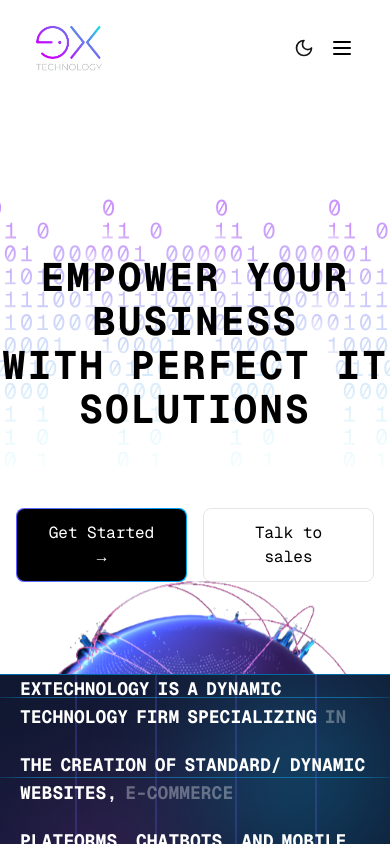
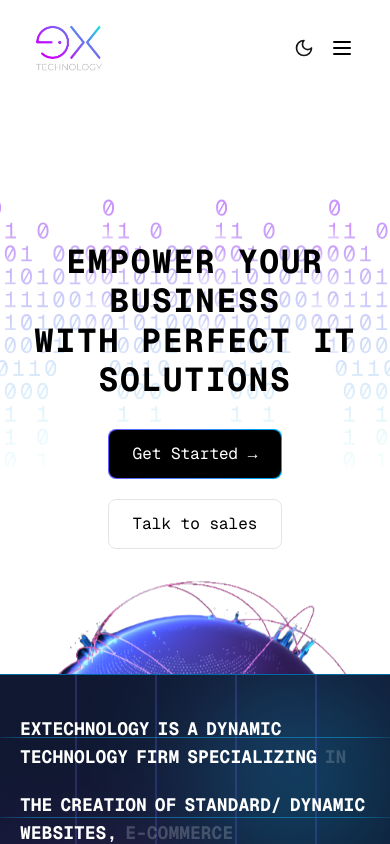
Before and after one commit to extechnology/extechnology, a React (Vite) app: page / in a window 390 px wide. Shown: the top 844 px of the page. Built offline with nearby package versions, Linux system fonts and the light colour scheme.

Commit message:
updated components

```diff
--- a/src/components/Home/AnimatedCard.tsx
+++ b/src/components/Home/AnimatedCard.tsx
@@ -35,13 +35,13 @@ const AnimatedCard = () => {
   };
 
   return (
-    <div className=" bg-[var(--bg-color)] text-[var(--text-color)] pt-40 pb-20">
+    <div className=" bg-[var(--bg-color)] text-[var(--text-color)] md:pt-40 pt-12 pb-20">
       <div className="max-w-7xl mx-auto px-4">
         <div className=" justify-between items-center">
-          <h1 className=" text-4xl md:text-5xl font-semibold">
+          <h1 className=" text-4xl md:text-5xl text-center md:text-start font-semibold">
             We Provide
           </h1>
-          <div className="flex justify-end gap-4">
+          <div className="hidden md:flex justify-end gap-4">
             <button
               onClick={handlePrev}
               title="Previous"
--- a/src/components/Home/GridIntro.tsx
+++ b/src/components/Home/GridIntro.tsx
@@ -46,7 +46,7 @@ export default function GridIntro() {
 
         {/* Animated Text Section */}
         <div
-          className="relative z-10  text-white  font-bold text-lg md:text-2xl lg:text-4xl  text-left space-y-5"
+          className="relative z-10  text-white py-10  font-bold text-lg md:text-2xl lg:text-4xl  text-left space-y-5"
         >
           {lines.map((line, idx) => (
             <p key={idx} >
--- a/src/components/Home/Hero.tsx
+++ b/src/components/Home/Hero.tsx
@@ -73,20 +73,20 @@ const Hero = () => {
           className="relative z-20 text-center top-11"
           style={{ scale: textScale, rotate: textRotate }}
         >
-          <h1 className="text-4xl md:text-6xl font-bold tracking-wider m-0">
+          <h1 className="text-3xl md:text-6xl font-bold tracking-wider m-0">
             EMPOWER YOUR BUSINESS
           </h1>
-          <h1 className="text-4xl md:text-6xl font-bold tracking-wider m-0">
+          <h1 className="text-3xl md:text-6xl font-bold tracking-wider m-0">
             WITH PERFECT IT
           </h1>
-          <h1 className="text-4xl md:text-6xl font-bold tracking-wider m-0">
+          <h1 className="text-3xl md:text-6xl font-bold tracking-wider m-0">
             SOLUTIONS
           </h1>
         </motion.div>
 
         {/* Buttons — moved outside so they don’t rotate */}
-        <div className="relative z-20 top-32 flex justify-center items-center gap-4">
-          <motion.div style={{ x: leftBtnX }}>
+        <div className="relative z-20 md:top-32 top-20 space-y-5 md:space-y-0 md:flex justify-center items-center gap-4">
+          <motion.div style={{ x: leftBtnX }} className="flex justify-center">
             <div className="p-[1px] rounded-md bg-gradient-to-r from-indigo-500 to-sky-500 hover:from-pink-500 hover:via-purple-500 hover:to-indigo-500 transition-all duration-300 inline-block">
               <button className="bg-black text-white px-6 py-3 rounded-md hover:rounded-full transition-all duration-300">
                 Get Started →
@@ -94,7 +94,7 @@ const Hero = () => {
             </div>
           </motion.div>
 
-          <motion.div style={{ x: rightBtnX }}>
+          <motion.div style={{ x: rightBtnX }} className="flex justify-center">
             <button className="px-6 py-3 border rounded-md hover:bg-white hover:text-black transition">
               Talk to sales
             </button>
--- a/src/components/Home/PotentialGrid.tsx
+++ b/src/components/Home/PotentialGrid.tsx
@@ -45,7 +45,7 @@ const PotentialGrid = () => {
         )}
 
         {/* Foreground Content */}
-        <div className="relative z-20 text-center">
+        <div className="relative z-20 py-10 text-center">
           <div>
             <h1 className="text-xl md:text-7xl font-bold leading-snug m-0">
               Unlock The Full Potential of
@@ -54,7 +54,7 @@ const PotentialGrid = () => {
               Your Project With Our <br /> Company
             </h1>
           </div>
-          <div className="absolute right-0 -bottom-90 overflow-visible ">
+          <div className="absolute hidden md:flex right-0 -bottom-90 overflow-visible ">
             <img
               src="2.svg"
               alt=""
--- a/src/components/Home/TransformBusiness.tsx
+++ b/src/components/Home/TransformBusiness.tsx
@@ -14,7 +14,7 @@ const TransformBusiness = () => {
         onMouseMove={handleMouseMove}
         onMouseEnter={() => setHovering(true)}
         onMouseLeave={() => setHovering(false)}
-        className="relative content-center items-center border border-sky-600   min-h-screen px-4  bg-[var(--secondary-bg-color)] text-[var(--secondary-text-color)]"
+        className="relative content-center items-center border border-sky-600  md:min-h-screen px-4  bg-[var(--secondary-bg-color)] text-[var(--secondary-text-color)]"
       >
         {/* Base background at 30% opacity */}
         <div
@@ -45,16 +45,16 @@ const TransformBusiness = () => {
         )}
 
         {/* Foreground Content */}
-        <div className="relative z-20 text-center">
+        <div className="relative z-20 text-center py-5">
           <div>
-            <h1 className="text-4xl md:text-7xl font-bold leading-snug tracking-wider m-0">
+            <h1 className="text-2xl md:text-7xl font-bold leading-snug tracking-wider m-0">
               Transform Your Business
             </h1>
-            <h1 className="text-4xl md:text-7xl font-bold leading-snug tracking-wider m-0">
+            <h1 className="text-2xl md:text-7xl font-bold leading-snug tracking-wider m-0">
               With Our Services
             </h1>
           </div>
-          <div className="absolute flex z-21 left-0 top-35">
+          <div className="absolute hidden md:flex z-21 left-0 top-35">
             <img
               src="/1 (2).svg"
               alt=""
--- a/src/components/Home/UnlockPotential.tsx
+++ b/src/components/Home/UnlockPotential.tsx
@@ -38,7 +38,7 @@ const UnlockPotential: React.FC = () => {
       <div className="relative">
         <PotentialGrid />
       </div>
-      <section className="relative z-5 flex items-center justify-center px-4 md:px-16 pt-40 pb-20 bg-[var(--bg-color)] text-[var(--text-color)] overflow-hidden">
+      <section className="relative z-5 flex items-center justify-center px-4 md:px-16 pt-16 md:pt-40 pb-20 bg-[var(--bg-color)] text-[var(--text-color)] overflow-hidden">
         {/* Background Layer with Gradient */}
         <div className="absolute  inset-0 z-0 overflow-hidden">
           {/* Main gradient background */}
--- a/src/components/Home/WhyChooseUs.tsx
+++ b/src/components/Home/WhyChooseUs.tsx
@@ -42,7 +42,7 @@ const WhyChooseUs = () => {
         onMouseMove={handleMouseMove}
         onMouseEnter={() => setHovering(true)}
         onMouseLeave={() => setHovering(false)}
-        className="relative z-1 flex items-center  justify-center h-[150%] min-h-[300px]    bg-[var(--secondary-bg-color)] text-[var(--secondary-text-color)]  overflow-hidden"
+        className="relative z-1 flex items-center  justify-center h-[150%] md:min-h-[300px] min-h-[150px]   bg-[var(--secondary-bg-color)] text-[var(--secondary-text-color)]  overflow-hidden"
       >
         <div
           className="absolute inset-0 z-0 border border-sky-500"
@@ -73,15 +73,15 @@ const WhyChooseUs = () => {
 
         {/* Foreground Content */}
         <div className="relative z-20 text-center  ">
-          <h1 className="text-4xl md:text-7xl font-bold leading-snug tracking-wider m-0">
+          <h1 className="text-3xl md:text-7xl font-bold leading-snug tracking-wider m-0">
             Why Choose Us
           </h1>
         </div>
       </section>
 
-      <div className=" bg-[var(--bg-color)] text-[var(--text-color)]  grid grid-cols-1 md:grid-cols-2 items-center max-w-7xl mx-auto h-screen px-6">
+      <div className=" bg-[var(--bg-color)] text-[var(--text-color)]  grid grid-cols-1 md:grid-cols-2 items-center max-w-7xl mx-auto h-screen md:px-6">
         {/* Text Section */}
-        <div className="relative border h-full flex items-center justify-center">
+        <div className="relative border h-full py-8 flex items-center justify-center">
           <AnimatePresence mode="wait">
             <motion.div
               key={current}
@@ -104,7 +104,7 @@ const WhyChooseUs = () => {
         </div>
 
         {/* Image Section */}
-        <div className="relative border h-full flex items-center justify-center">
+        <div className="relative border h-full pb-7 flex items-center justify-center">
           <AnimatePresence mode="wait">
             <motion.img
               key={current}
```
